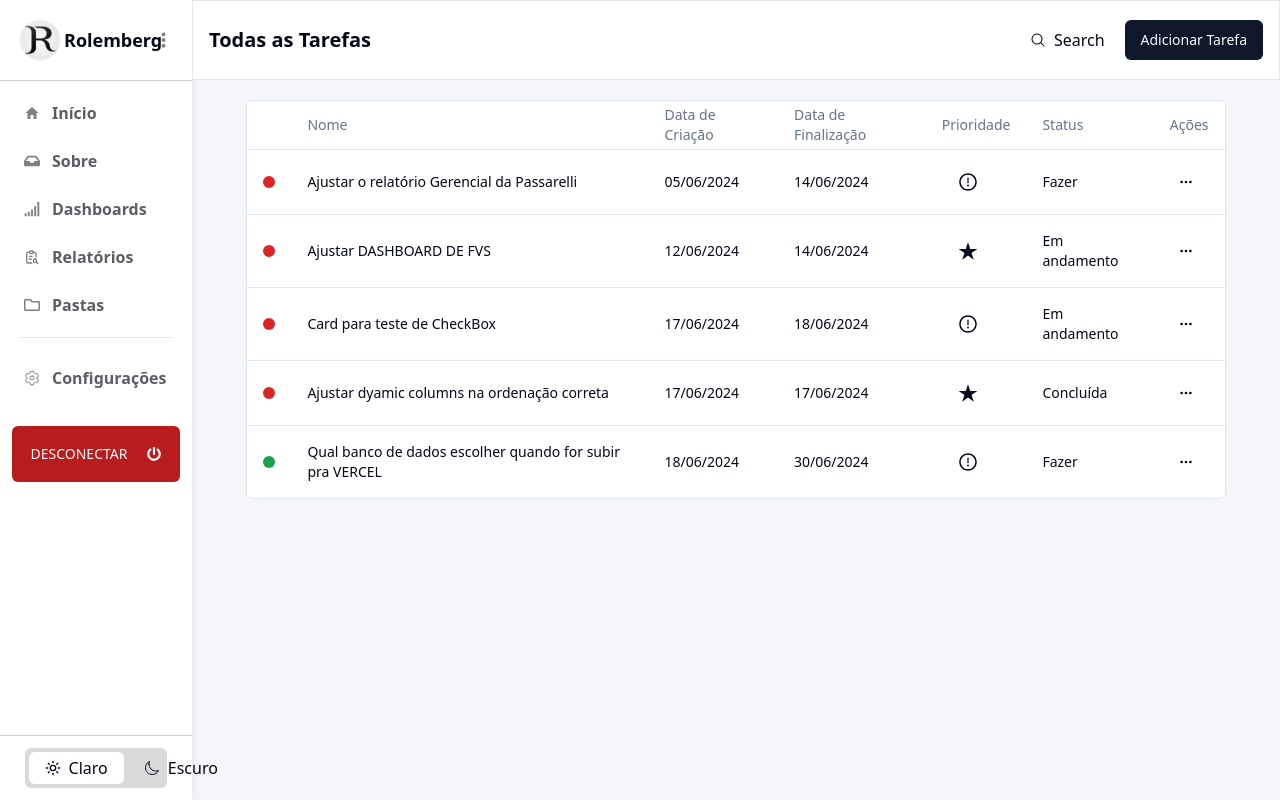
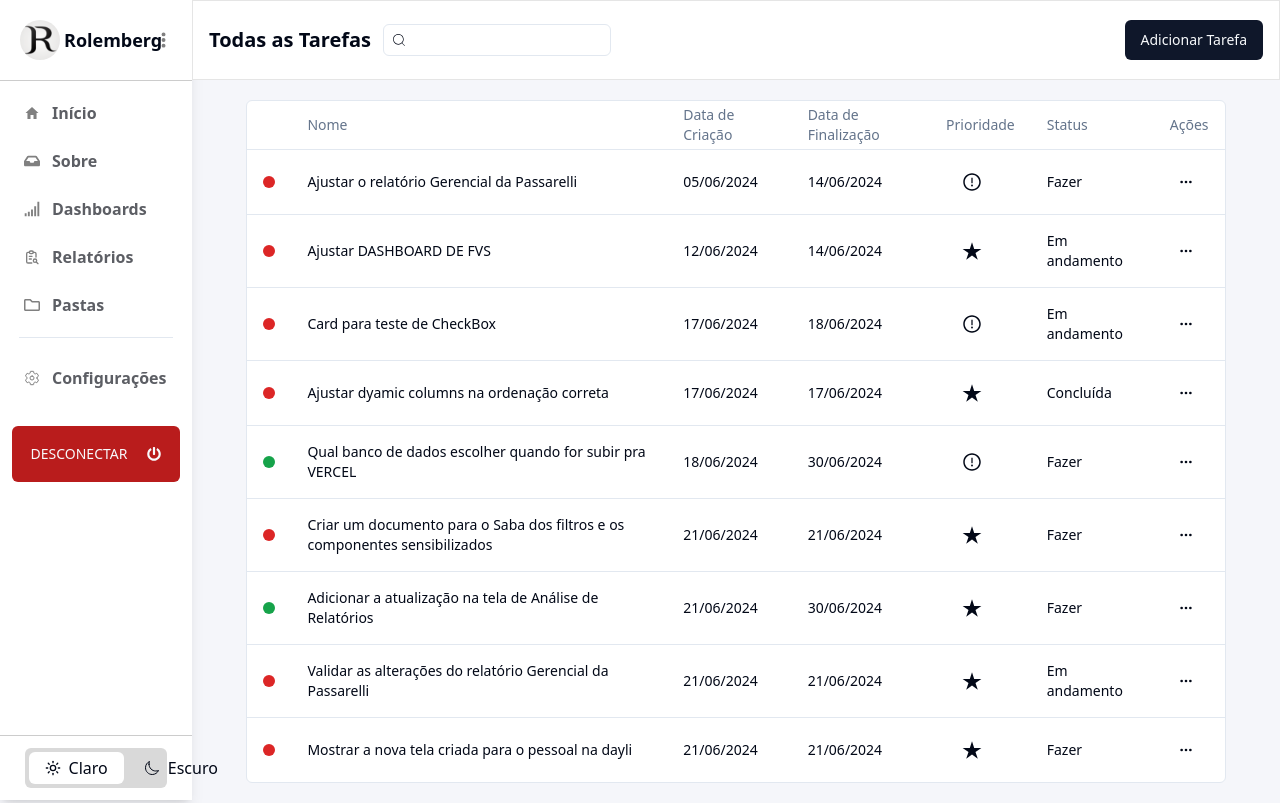
Before and after one commit to RolembergJunior/task-manager, a Next.js app: page / in a window 1280 px wide. Built offline with nearby package versions, Linux system fonts and the light colour scheme; data requests are answered from the project's data file.

Commit message:
Adding Search Filter

```diff
--- a/db.json
+++ b/db.json
@@ -148,6 +148,54 @@
       "folder": null,
       "checklist": [],
       "id": "9253"
+    },
+    {
+      "id": "e7a1",
+      "name": "Criar um documento para o Saba dos filtros e os componentes sensibilizados",
+      "description": "Criar um mapa mental ou ppt",
+      "responsible": "Rolemberg Junior",
+      "creationDate": "21/06/2024",
+      "finalizationDate": "2024-06-21",
+      "priority": "ALTA PRIORIDADE",
+      "folder": null,
+      "status": "Fazer",
+      "checklist": []
+    },
+    {
+      "id": "ac7d",
+      "name": "Adicionar a atualização na tela de Análise de Relatórios",
+      "description": "Adicionar uma coluna de tables/vw's que estão relacionadas nos datasets do relatórios ",
+      "responsible": "Rolemberg Junior",
+      "creationDate": "21/06/2024",
+      "finalizationDate": "2024-06-30",
+      "priority": "ALTA PRIORIDADE",
+      "folder": null,
+      "status": "Fazer",
+      "checklist": []
+    },
+    {
+      "id": "f20d",
+      "name": "Validar as alterações do relatório Gerencial da Passarelli",
+      "description": "Validar com o Jojo",
+      "responsible": "Rolemberg Junior",
+      "creationDate": "21/06/2024",
+      "finalizationDate": "2024-06-21",
+      "priority": "ALTA PRIORIDADE",
+      "folder": null,
+      "status": "Em andamento",
+      "checklist": []
+    },
+    {
+      "id": "1ee8",
+      "name": "Mostrar a nova tela criada para o pessoal na dayli",
+      "description": "Validar com o Jojo",
+      "responsible": "Rolemberg Junior",
+      "creationDate": "21/06/2024",
+      "finalizationDate": "2024-06-21",
+      "priority": "ALTA PRIORIDADE",
+      "folder": null,
+      "status": "Fazer",
+      "checklist": []
     }
   ]
 }
--- a/src/app/page.tsx
+++ b/src/app/page.tsx
@@ -2,18 +2,21 @@
 
 import { useEffect, useState } from "react";
 import { useFetch } from "@/hooks/useFetch";
-import SideBar from "@/components/Sidebar";
-import { HiMagnifyingGlass } from "react-icons/hi2";
+import { mutate } from "swr";
+import { tasksProps } from "./types/Types";
 import { DataTable } from "./tasks/data-table";
 import { columns } from "./tasks/columns";
+import { Input } from "@/components/ui/input";
+import { CiSearch } from "react-icons/ci";
+import SideBar from "@/components/Sidebar";
 import AddTaskModal from "@/components/AddTaskModal";
 import Loading from "@/components/Loading";
-import { tasksProps } from "./types/Types";
-import { mutate } from "swr";
 
 export default function Home() {
   const { data, error, isLoading } = useFetch('http://localhost:3000/tarefas');
   const [ allData, setAllData ] = useState<tasksProps[]>([]);
+  const [ search, setSearch ] = useState('');
+  const [ isFiltering, setIsFiltering ] = useState(false);
 
   useEffect(() => {
     if(data != undefined){
@@ -28,6 +31,10 @@ export default function Home() {
     setAllData([...allData, newData]);
   }
 
+  const normalizeToLowerCase = search.toLowerCase();
+
+  const filteredTasks = allData.filter( dataTaskName => dataTaskName.name.toLowerCase().includes( normalizeToLowerCase ) );
+
   if(isLoading) return <Loading/>
   if(!isLoading && !error)
     return (
@@ -35,16 +42,22 @@ export default function Home() {
         <SideBar/>
           <div className="w-[90%]">
           <div className="flex items-center justify-between bg-white border border-black/10 w-full h-20 p-4">
-            <h1 className="text-xl font-semibold">Todas as Tarefas</h1>
+            <div className="flex items-center gap-3">
+              <h1 className="text-xl font-semibold">Todas as Tarefas</h1>
+              <div className="relative flex items-center">
+                <CiSearch className="absolute focus:hidden m-2" />
+                <Input
+                  type="text"
+                  className="h-8 focus:border-0 overflow-hidden"
+                  onChange={(e) => setSearch(e.target.value)}
+                />
+              </div>
+            </div>
             <div className="flex gap-3">
-              <div className="flex items-center gap-2 p-2 hover:cursor-pointer hover:bg-gray-400 rounded-xl transition-all">
-                <HiMagnifyingGlass />
-                <span>Search</span>
-              </div>
               <AddTaskModal getNewDataAndSave={getNewDataAndSave}/>
             </div>
           </div>
-          <DataTable  columns={columns} data={allData} />
+          <DataTable columns={columns} data={filteredTasks} />
         </div>
       </div>
   );
```
